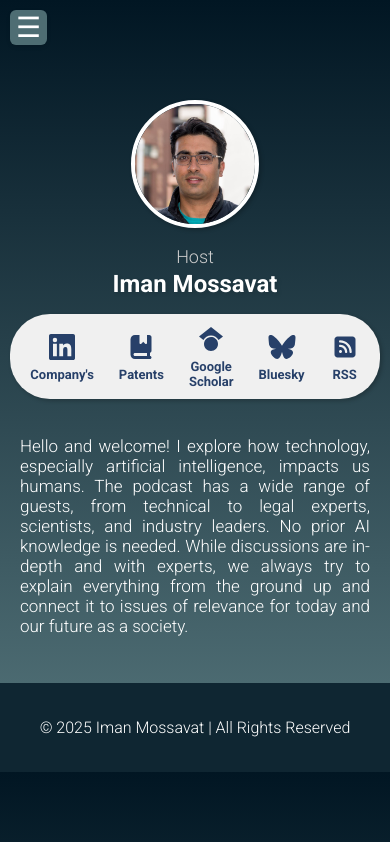
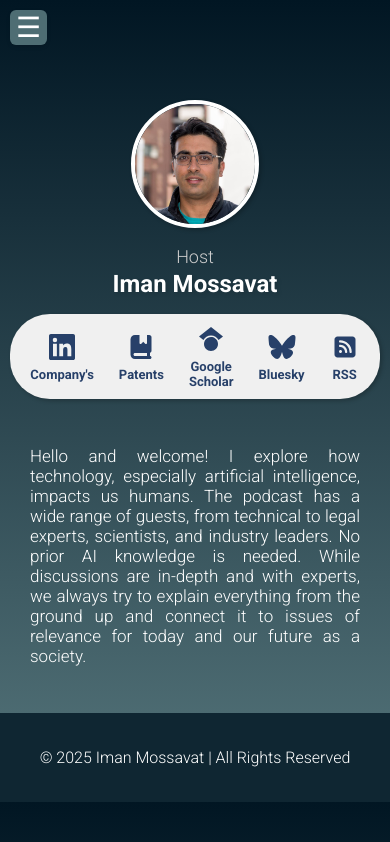
Before and after one commit to ivetkalchev/deepdivepod, a Jekyll site: the page built from contact.html, in a window 390 px wide. Shown: the top 842 px of the page. Built offline with Jekyll 4.4.1, drawn with Linux system fonts in a browser that asks for light colours.

Commit message:
fixing up some css

```diff
--- a/assets/css/contact-styles.css
+++ b/assets/css/contact-styles.css
@@ -101,6 +101,7 @@ body {
 
     .intro-box {
         font-size: 17px;
+        padding: 30px;
     }
 
     .icon-container {
--- a/assets/css/each-episode-styles.css
+++ b/assets/css/each-episode-styles.css
@@ -80,7 +80,7 @@ article p {
 @media (max-width: 1024px) {
     article h1 {
         font-size: 50px;
-        margin: 120px 0px 30px 0px;
+        margin: 180px 20px 80px 20px;
     }
 
     article .tags {
@@ -91,6 +91,7 @@ article p {
 
     article p {
         font-size: 25px;
+        padding: 20px;
     }
 
     .links-row a {
@@ -111,7 +112,7 @@ article p {
 
     article h1 {
         font-size: 30px;
-        margin: 85px 10px 25px 10px;
+        margin: 140px 15px 50px 15px;
     }
 
     article .tags {
--- a/assets/css/episodes-styles.css
+++ b/assets/css/episodes-styles.css
@@ -179,7 +179,7 @@ body {
     }
 
     #no-results-message {
-        margin: 150px 40px 250px 40px;
+        margin: 150px 40px 300px 40px;
         font-size: 20px;
     }
 }
```
